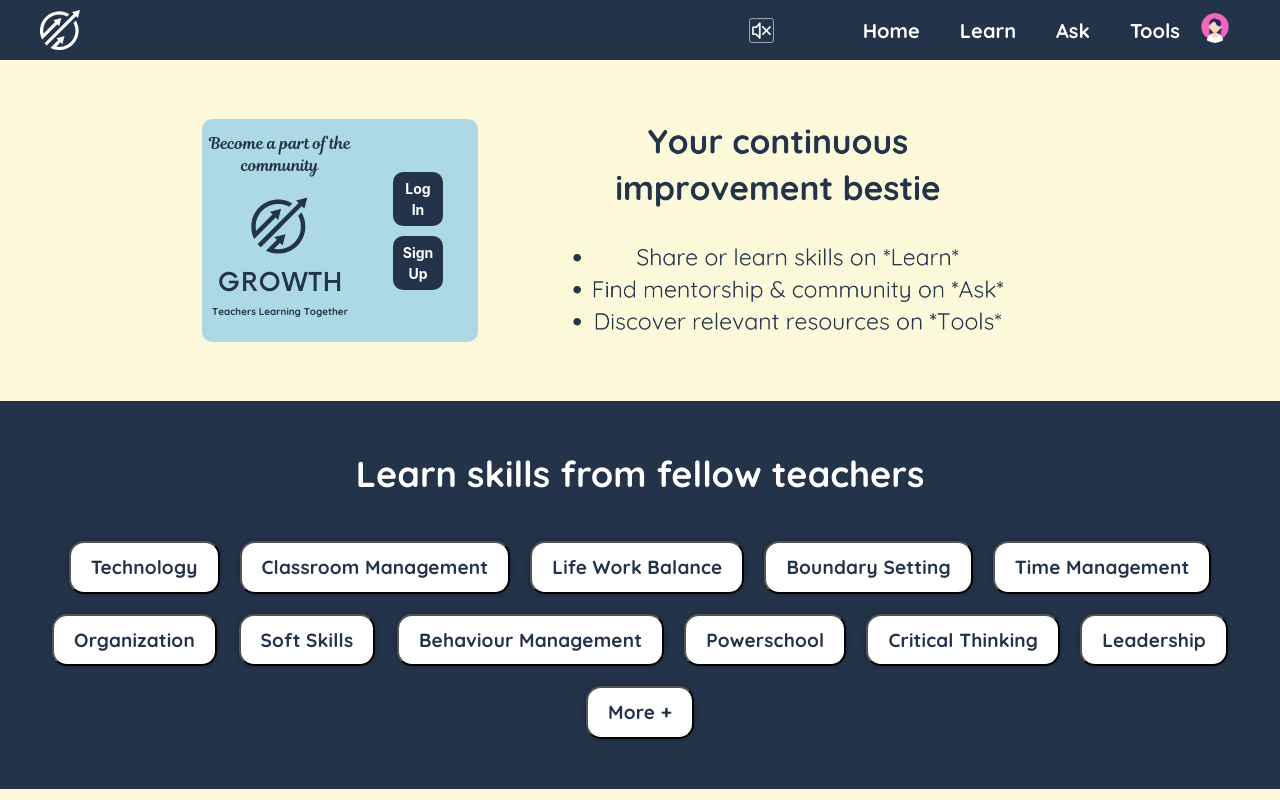
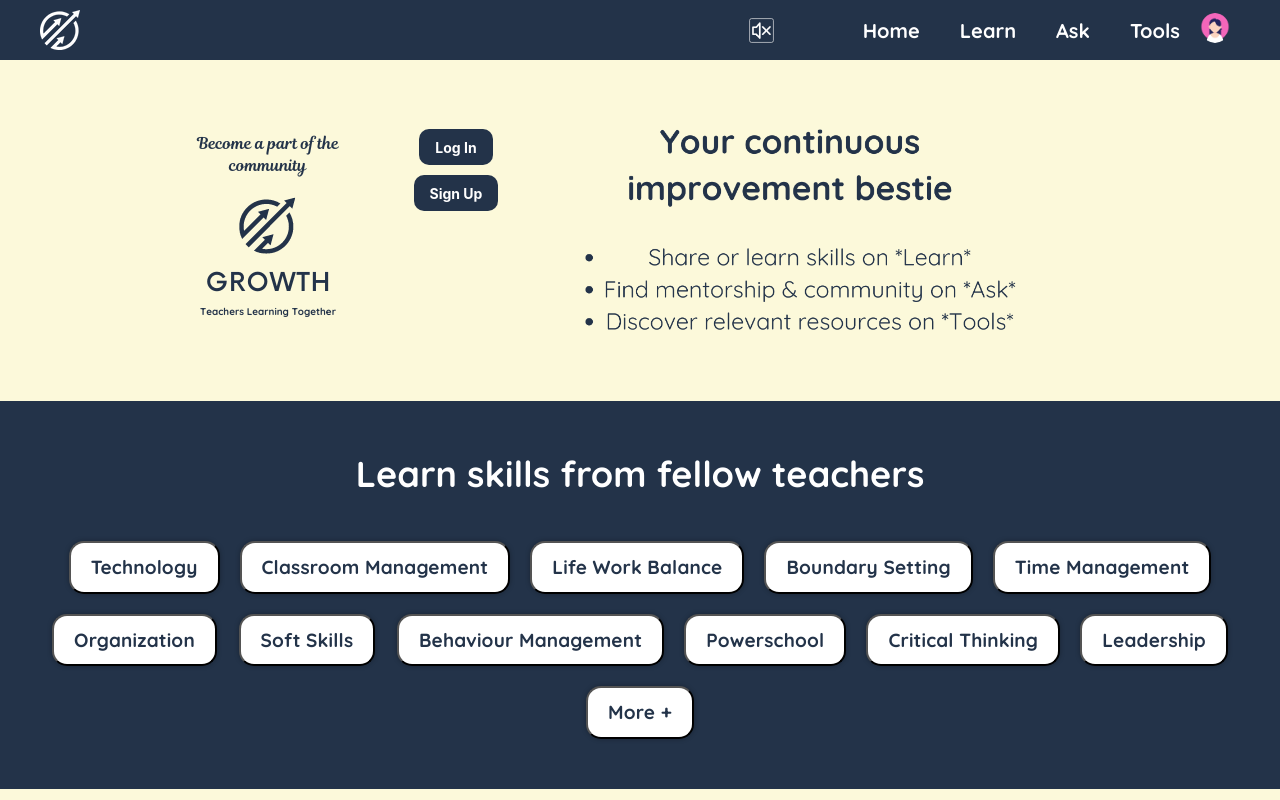
Before and after one commit to colletteap/growth, a React (Create React App) app: page / in a window 1280 px wide. Shown: the top 800 px of the page. Built offline with nearby package versions, Linux system fonts and the light colour scheme.

Commit message:
fixed homepage styling

```diff
--- a/src/components/AuthButtons.js
+++ b/src/components/AuthButtons.js
@@ -27,7 +27,7 @@ function AuthButtons() {
   return (
     <Grid style={{
         display: "grid",
-        gridTemplateColumns: "repeat(auto-fit, minmax(100px, 1fr))",
+        gridTemplateColumns: "repeat(auto-fit, minmax(200px, 1fr))",
         gridGap: "10px",
         padding: "10px",
         justifyItems: "center",
--- a/src/components/SignUpBox.js
+++ b/src/components/SignUpBox.js
@@ -1,33 +1,18 @@
 import React from "react";
-import Grid from "@mui/joy/Grid";
+import "../styles/Gridlanding.css";
 import AuthButtons from "./AuthButtons";
 import SignUpImg from "../assets/SignUpImg.png";
 
 const SignUpBox = () => {
 return (
-    <Grid
-    container
-    sx={{
-      display: 'flex',
-      flexFlow: 'row wrap',
-      justifyItems: 'center',
-      alignItems: 'center',
-      minWidth: '100px',
-      maxWidth: '300px',
-      minHeight: '218px',
-      maxHeight: '300px',
-      textAlign: 'center',
-      backgroundColor: 'lightblue',
-borderRadius: '10px',
-    }}
-  >
-    <Grid item>
-      <img src={SignUpImg} alt="sign up img" sx={{width: '50%', height: '50%'}}/>
-    </Grid>
-    <Grid item>
+    <div className="centerContainerSU"  >
+    <div>
+      <img src={SignUpImg} alt="sign up img" sx={{width: '70%', height: '70%'}}/>
+    </div>
+    <div>
       <AuthButtons />
-    </Grid>
-  </Grid>
+    </div>
+  </div>
 )
 };
 
--- a/src/styles/Gridlanding.css
+++ b/src/styles/Gridlanding.css
@@ -71,3 +71,10 @@
   width: auto;
   justify-items: center;
 }
+
+.centerContainerSU {
+  display: flex;
+flex-direction: row;
+  justify-items: center;
+
+}
```
